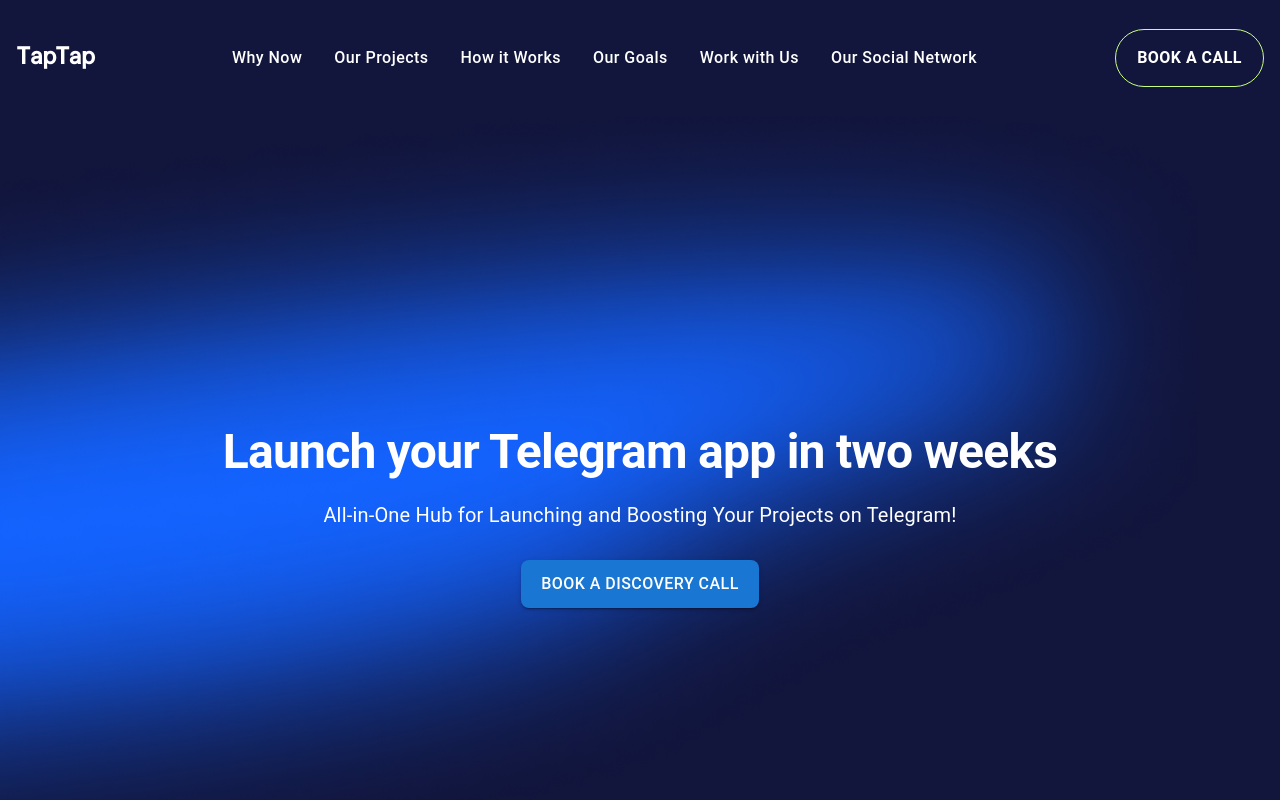
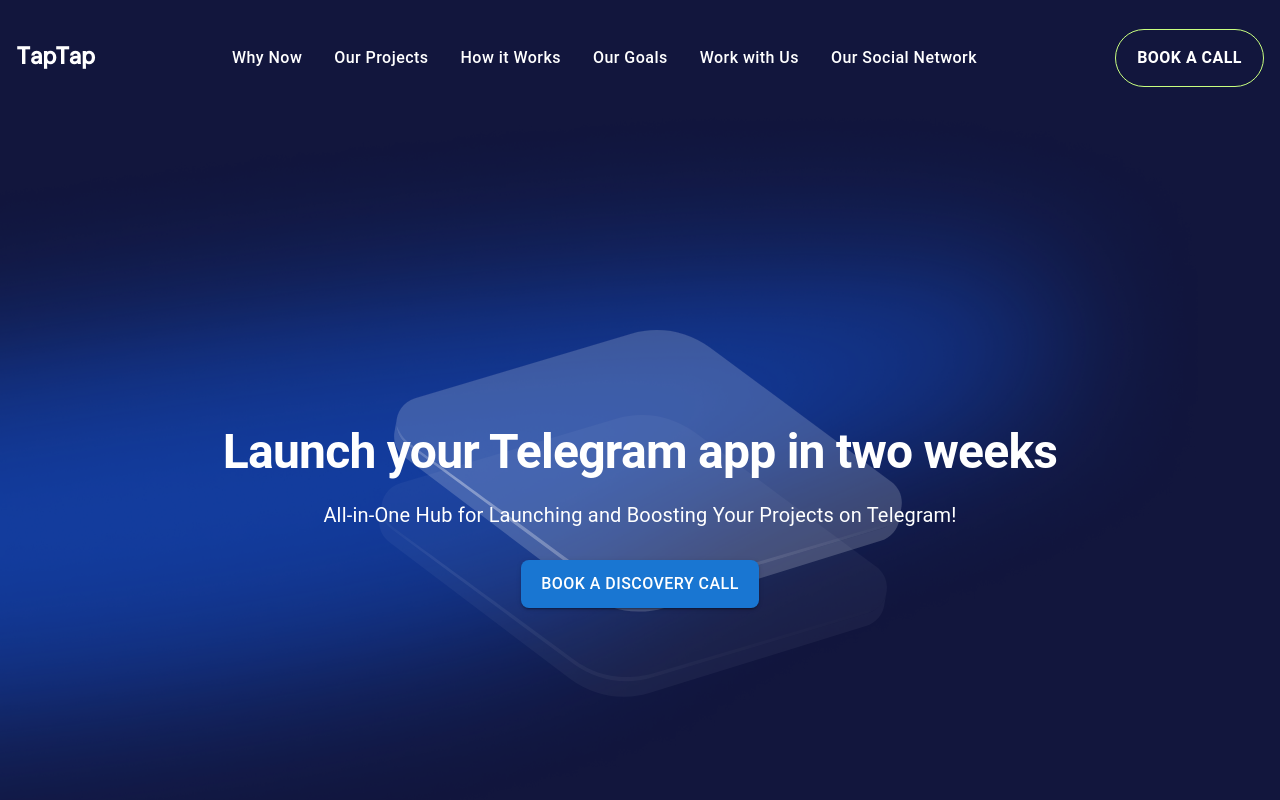
Before and after one commit to NVadim11/TapTap, a React (Create React App) app: page / in a window 1280 px wide. Shown: the top 800 px of the page. Built offline with nearby package versions, Linux system fonts and the light colour scheme.

Commit message:
sync build

```diff
--- a/src/components/Cover/Cover.jsx
+++ b/src/components/Cover/Cover.jsx
@@ -1,6 +1,7 @@
 import React from 'react';
 import { Box, Typography, Button } from '@mui/material';
 import { useTheme, useMediaQuery } from '@mui/material';
+import Icons from '../Icons/Icons.jsx';
 import coverImg from '../../img/cover-img.png';
 
 const Cover = () => {
@@ -13,7 +14,11 @@ const Cover = () => {
         left: isMobile ? '-16px' : '-66px',
         width: '100%',
         height: '100%',
-      };
+        opacity: '0.5'
+    };
+    const macroChip = {
+        position: 'absolute'
+    }
   return (
     <Box
       id='cover'
@@ -29,6 +34,9 @@ const Cover = () => {
       }}
     >
       <img src={coverImg} alt="Cover" style={coverStyles} />
+      <div style={macroChip} >
+        <Icons.MacroChip />
+      </div>
       <Box sx={{
         position: 'relative',
         zIndex: 1,
--- a/src/components/Header/Header.jsx
+++ b/src/components/Header/Header.jsx
@@ -44,11 +44,15 @@ const Header = () => {
     { name: 'Our Social Network', id: 'social' },
   ];
 
-	const navBtns = {
-		padding: '8px 16px',
-		fontSize: '16px',
-		textTransform: 'initial',
-	};
+  const navBtns = {
+    padding: '8px 16px',
+    fontSize: '16px',
+    textTransform: 'initial',
+    transition: 'opacity 0.25s ease-in-out',
+    '&:hover': {
+      opacity: 0.8,
+    },
+  };
 
 	return (
 		<AppBar
@@ -123,7 +127,11 @@ const Header = () => {
             lineHeight: '100%',
             textAlign: 'center',
             color: '#fff',
-            marginRight: isMobile? '13px' : "0"
+            marginRight: isMobile? '13px' : "0",
+            transition: 'opacity 0.25s ease-in-out',
+            '&:hover': {
+              opacity: 0.8,
+            },
 					}}
 				>
 					Book A Call
--- a/src/components/Icons/Icons.jsx
+++ b/src/components/Icons/Icons.jsx
@@ -35,11 +35,113 @@ const Hamburger = () => {
     );
 }
 
+const MacroChip = () => {
+    return (
+        <svg width="569" height="453" viewBox="0 0 569 453" fill="none" xmlns="http://www.w3.org/2000/svg">
+  <g opacity="0.12">
+    <g filter="url(#filter0_bi_1648_1693)">
+      <path d="M260.357 131.834C287.263 123.806 316.379 128.915 338.945 145.624L520.254 279.87C537.63 292.735 532.86 319.917 512.142 326.098L295.96 390.597C269.054 398.625 239.938 393.516 217.372 376.808L36.0637 242.562C18.6875 229.696 23.4569 202.515 44.1752 196.333L260.357 131.834Z" fill="#E4E8F3" fill-opacity="0.4" />
+    </g>
+    <g filter="url(#filter1_bi_1648_1693)">
+      <path d="M25.834 216.941L23.5667 229.862C21.9703 239.029 25.125 249.024 33.8023 255.449L214.657 392.279C237.223 408.988 266.339 414.097 293.246 406.069L509.881 338.985C520.227 335.899 526.596 327.575 528.216 318.412L530.473 305.547C528.847 314.701 522.48 323.014 512.142 326.098L295.96 390.597C269.054 398.625 239.938 393.516 217.372 376.808L36.0636 242.562C27.3755 236.129 24.2239 226.117 25.834 216.941Z" fill="#E4E8F3" fill-opacity="0.4" />
+    </g>
+    <g filter="url(#filter2_f_1648_1693)">
+      <path d="M295.961 390.598L512.142 326.098C521.573 323.285 527.699 316.12 529.936 307.935C521.955 319.969 519.455 320.342 511.503 323.362L296.016 386.669C289.926 388.207 273.428 392.088 254.751 388.811C236.073 385.534 222.954 376.456 218.412 373.052C160.318 329.969 42.1063 244.167 36.5448 239.822C30.9833 235.477 26.8656 227.158 25.5019 223.542C26.0274 230.659 29.4334 237.653 36.0639 242.562L217.372 376.808C239.938 393.516 269.054 398.625 295.961 390.598Z" fill="url(#paint0_linear_1648_1693)" />
+    </g>
+  </g>
+  <g opacity="0.52">
+    <g filter="url(#filter3_bi_1648_1693)">
+      <path d="M275.303 46.6557C302.21 38.628 331.325 43.7368 353.892 60.4454L535.2 194.691C552.576 207.557 547.807 234.738 527.088 240.92L310.907 305.419C284 313.447 254.884 308.338 232.318 291.629L51.0099 157.383C33.6338 144.518 38.4032 117.336 59.1215 111.155L275.303 46.6557Z" fill="#E4E8F3" fill-opacity="0.4" />
+    </g>
+    <g filter="url(#filter4_bi_1648_1693)">
+      <path d="M40.7812 131.763L38.514 144.684C36.9176 153.851 40.0722 163.846 48.7495 170.271L229.604 307.101C252.171 323.809 281.286 328.918 308.193 320.89L524.828 253.807C535.174 250.72 541.543 242.396 543.163 233.233L545.421 220.368C543.794 229.522 537.427 237.835 527.089 240.92L310.908 305.419C284.001 313.447 254.885 308.338 232.319 291.629L51.0109 157.384C42.3228 150.951 39.1711 140.939 40.7812 131.763Z" fill="#E4E8F3" fill-opacity="0.4" />
+    </g>
+    <g filter="url(#filter5_f_1648_1693)">
+      <path d="M310.906 305.419L527.088 240.92C536.518 238.106 542.644 230.941 544.882 222.756C536.9 234.79 534.4 235.163 526.448 238.183L310.961 301.49C304.872 303.029 288.373 306.91 269.696 303.632C251.019 300.355 237.899 291.277 233.357 287.873C175.263 244.79 57.0515 158.988 51.49 154.643C45.9285 150.298 41.8107 141.98 40.447 138.364C40.9726 145.48 44.3785 152.474 51.0091 157.383L232.317 291.629C254.884 308.338 283.999 313.447 310.906 305.419Z" fill="url(#paint1_linear_1648_1693)" />
+    </g>
+  </g>
+  <defs>
+    <filter id="filter0_bi_1648_1693" x="5.42944" y="108.11" width="545.458" height="306.212" filterUnits="userSpaceOnUse" color-interpolation-filters="sRGB">
+      <feFlood flood-opacity="0" result="BackgroundImageFix" />
+      <feGaussianBlur in="BackgroundImageFix" stdDeviation="10" />
+      <feComposite in2="SourceAlpha" operator="in" result="effect1_backgroundBlur_1648_1693" />
+      <feBlend mode="normal" in="SourceGraphic" in2="effect1_backgroundBlur_1648_1693" result="shape" />
+      <feColorMatrix in="SourceAlpha" type="matrix" values="0 0 0 0 0 0 0 0 0 0 0 0 0 0 0 0 0 0 127 0" result="hardAlpha" />
+      <feOffset dy="0.5" />
+      <feGaussianBlur stdDeviation="0.5" />
+      <feComposite in2="hardAlpha" operator="arithmetic" k2="-1" k3="1" />
+      <feColorMatrix type="matrix" values="0 0 0 0 0.342674 0 0 0 0 0.352133 0 0 0 0 0.579167 0 0 0 0.1 0" />
+      <feBlend mode="darken" in2="shape" result="effect2_innerShadow_1648_1693" />
+    </filter>
+    <filter id="filter1_bi_1648_1693" x="3.16797" y="196.941" width="547.305" height="232.852" filterUnits="userSpaceOnUse" color-interpolation-filters="sRGB">
+      <feFlood flood-opacity="0" result="BackgroundImageFix" />
+      <feGaussianBlur in="BackgroundImageFix" stdDeviation="10" />
+      <feComposite in2="SourceAlpha" operator="in" result="effect1_backgroundBlur_1648_1693" />
+      <feBlend mode="normal" in="SourceGraphic" in2="effect1_backgroundBlur_1648_1693" result="shape" />
+      <feColorMatrix in="SourceAlpha" type="matrix" values="0 0 0 0 0 0 0 0 0 0 0 0 0 0 0 0 0 0 127 0" result="hardAlpha" />
+      <feOffset dy="-0.5" />
+      <feGaussianBlur stdDeviation="0.5" />
+      <feComposite in2="hardAlpha" operator="arithmetic" k2="-1" k3="1" />
+      <feColorMatrix type="matrix" values="0 0 0 0 0.341176 0 0 0 0 0.352941 0 0 0 0 0.580392 0 0 0 0.25 0" />
+      <feBlend mode="darken" in2="shape" result="effect2_innerShadow_1648_1693" />
+    </filter>
+    <filter id="filter2_f_1648_1693" x="24.5018" y="222.542" width="506.435" height="172.779" filterUnits="userSpaceOnUse" color-interpolation-filters="sRGB">
+      <feFlood flood-opacity="0" result="BackgroundImageFix" />
+      <feBlend mode="normal" in="SourceGraphic" in2="BackgroundImageFix" result="shape" />
+      <feGaussianBlur stdDeviation="0.5" result="effect1_foregroundBlur_1648_1693" />
+    </filter>
+    <filter id="filter3_bi_1648_1693" x="20.3757" y="22.9314" width="545.458" height="306.212" filterUnits="userSpaceOnUse" color-interpolation-filters="sRGB">
+      <feFlood flood-opacity="0" result="BackgroundImageFix" />
+      <feGaussianBlur in="BackgroundImageFix" stdDeviation="10" />
+      <feComposite in2="SourceAlpha" operator="in" result="effect1_backgroundBlur_1648_1693" />
+      <feBlend mode="normal" in="SourceGraphic" in2="effect1_backgroundBlur_1648_1693" result="shape" />
+      <feColorMatrix in="SourceAlpha" type="matrix" values="0 0 0 0 0 0 0 0 0 0 0 0 0 0 0 0 0 0 127 0" result="hardAlpha" />
+      <feOffset dy="0.5" />
+      <feGaussianBlur stdDeviation="0.5" />
+      <feComposite in2="hardAlpha" operator="arithmetic" k2="-1" k3="1" />
+      <feColorMatrix type="matrix" values="0 0 0 0 0.342674 0 0 0 0 0.352133 0 0 0 0 0.579167 0 0 0 0.1 0" />
+      <feBlend mode="darken" in2="shape" result="effect2_innerShadow_1648_1693" />
+    </filter>
+    <filter id="filter4_bi_1648_1693" x="18.1152" y="111.763" width="547.305" height="232.852" filterUnits="userSpaceOnUse" color-interpolation-filters="sRGB">
+      <feFlood flood-opacity="0" result="BackgroundImageFix" />
+      <feGaussianBlur in="BackgroundImageFix" stdDeviation="10" />
+      <feComposite in2="SourceAlpha" operator="in" result="effect1_backgroundBlur_1648_1693" />
+      <feBlend mode="normal" in="SourceGraphic" in2="effect1_backgroundBlur_1648_1693" result="shape" />
+      <feColorMatrix in="SourceAlpha" type="matrix" values="0 0 0 0 0 0 0 0 0 0 0 0 0 0 0 0 0 0 127 0" result="hardAlpha" />
+      <feOffset dy="-0.5" />
+      <feGaussianBlur stdDeviation="0.5" />
+      <feComposite in2="hardAlpha" operator="arithmetic" k2="-1" k3="1" />
+      <feColorMatrix type="matrix" values="0 0 0 0 0.341176 0 0 0 0 0.352941 0 0 0 0 0.580392 0 0 0 0.25 0" />
+      <feBlend mode="darken" in2="shape" result="effect2_innerShadow_1648_1693" />
+    </filter>
+    <filter id="filter5_f_1648_1693" x="39.447" y="137.364" width="506.435" height="172.779" filterUnits="userSpaceOnUse" color-interpolation-filters="sRGB">
+      <feFlood flood-opacity="0" result="BackgroundImageFix" />
+      <feBlend mode="normal" in="SourceGraphic" in2="BackgroundImageFix" result="shape" />
+      <feGaussianBlur stdDeviation="0.5" result="effect1_foregroundBlur_1648_1693" />
+    </filter>
+    <linearGradient id="paint0_linear_1648_1693" x1="26.2031" y1="219.546" x2="529.937" y2="307.935" gradientUnits="userSpaceOnUse">
+      <stop stop-color="white" stop-opacity="0.24" />
+      <stop offset="0.130208" stop-color="white" stop-opacity="0.865636" />
+      <stop offset="0.489583" stop-color="white" stop-opacity="0.494792" />
+      <stop offset="1" stop-color="white" stop-opacity="0" />
+    </linearGradient>
+    <linearGradient id="paint1_linear_1648_1693" x1="41.1483" y1="134.367" x2="544.882" y2="222.756" gradientUnits="userSpaceOnUse">
+      <stop stop-color="white" stop-opacity="0.24" />
+      <stop offset="0.130208" stop-color="white" stop-opacity="0.865636" />
+      <stop offset="0.489583" stop-color="white" stop-opacity="0.494792" />
+      <stop offset="1" stop-color="white" stop-opacity="0" />
+    </linearGradient>
+  </defs>
+</svg>
+    );
+}
+
 const Icons = {
     Facebook,
     TG,
     Discord,
-    Hamburger
+    Hamburger,
+    MacroChip
 }
 
 export default Icons;
```
Also changed, not shown: src/App.scss (line endings or trailing spaces).
